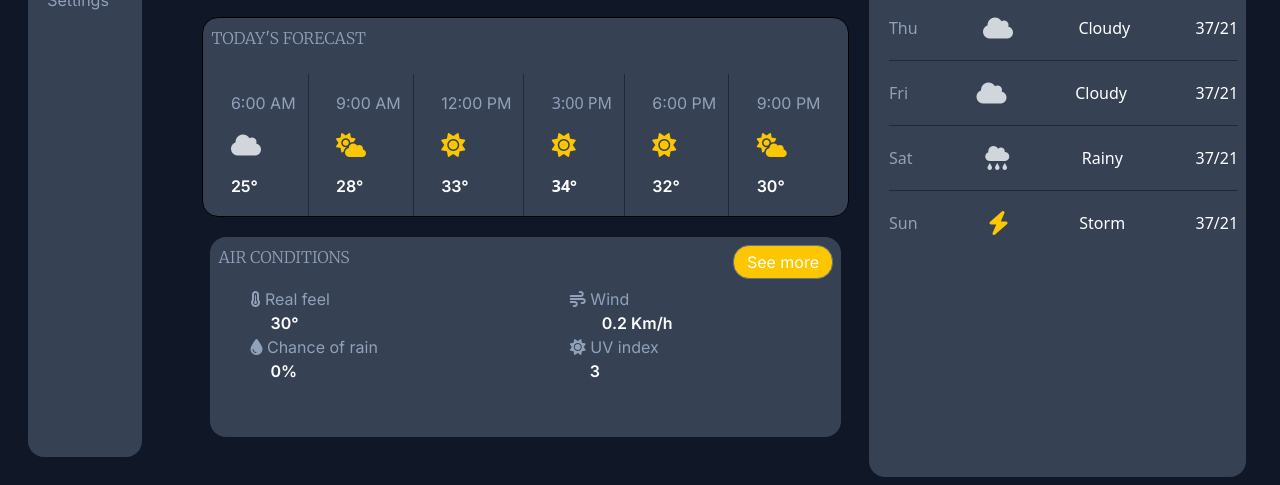
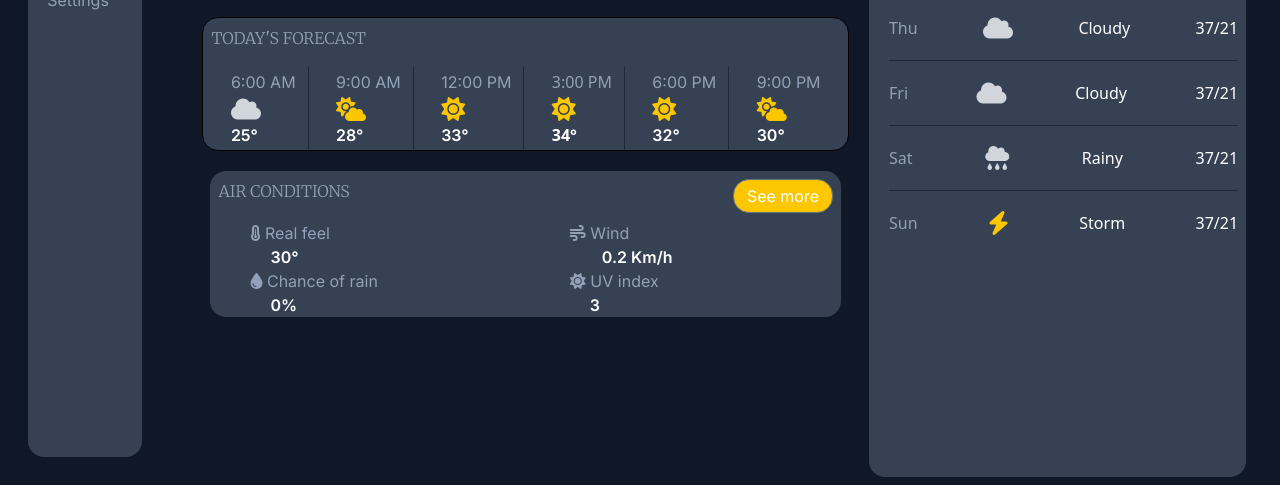
Before and after one commit to JOSEPH19-cyber/Exercice_tailwind_m-t-o, a website: page index.html in a window 1280 px wide. Shown: the part 315-800 px from the top of the page. Drawn offline with Linux system fonts and the light colour scheme.

Commit message:
reagistement des hauteur

```diff
--- a/index.html
+++ b/index.html
@@ -46,7 +46,7 @@
             <i class="fa-solid fa-sun text-yellow-400 text-9xl"></i>
           </div>
         </div>
-        <div class="bg-gray-700 flex flex-col gap-5 h-[25%] border rounded-2xl mx-2 lg:mx-0 md:mx-0">
+        <div class="bg-gray-700 flex flex-col gap-5 h-auto border rounded-2xl mx-2 lg:mx-0 md:mx-0">
           <div class="h-[10%] m-2">
             <h2 class="font-title text-slate-400">TODAY'S FORECAST</h2>
           </div>
@@ -84,7 +84,7 @@
           </div>
         </div>
         <!-- AIR CONDITIONS -->
-        <div class="bg-gray-700 flex flex-col h-[25%] rounded-2xl mx-2">
+        <div class="bg-gray-700 flex flex-col h-auto rounded-2xl mx-2">
           <div class="flex flex-row justify-between m-2">
             <h2 class="font-title text-slate-400">AIR CONDITIONS</h2>
             <button class="font-body bg-blue-500 hover:bg-blue-700  text-white border border-gray-500 w-25 p-1 rounded-2xl  sm:bg-green-700   md:bg-red-700 lg:bg-yellow-400">See more</button>
@@ -114,7 +114,7 @@
         </div>
       </section>
       <!--DAY FORECAST-->
-      <section class="bg-gray-700 flex flex-col w-[90%] mb-2 ml-5 px-5 pb-1 rounded-2xl lg:w-[35%] lg:mt-20 lg:pl-5 lg:pr-2   md:w-[35%] md:mt-20 md:pl-5 md:pr-2">
+      <section class="bg-gray-700 flex flex-col w-[90%] mb-2 ml-5 px-5 pb-1 rounded-2xl h-auto lg:w-[35%] lg:mt-20 lg:pl-5 lg:pr-2   md:w-[35%] md:mt-20 md:pl-5 md:pr-2">
         <h2 class="font-title text-slate-400 m-4">7-DAY FORECAST</h2>
         <div class="flex flex-col gap-5">
           <div class="flex flex-row justify-between gap-1 border-b border-slate-800 pb-5">
```
Also changed, not shown: src/output.css.
